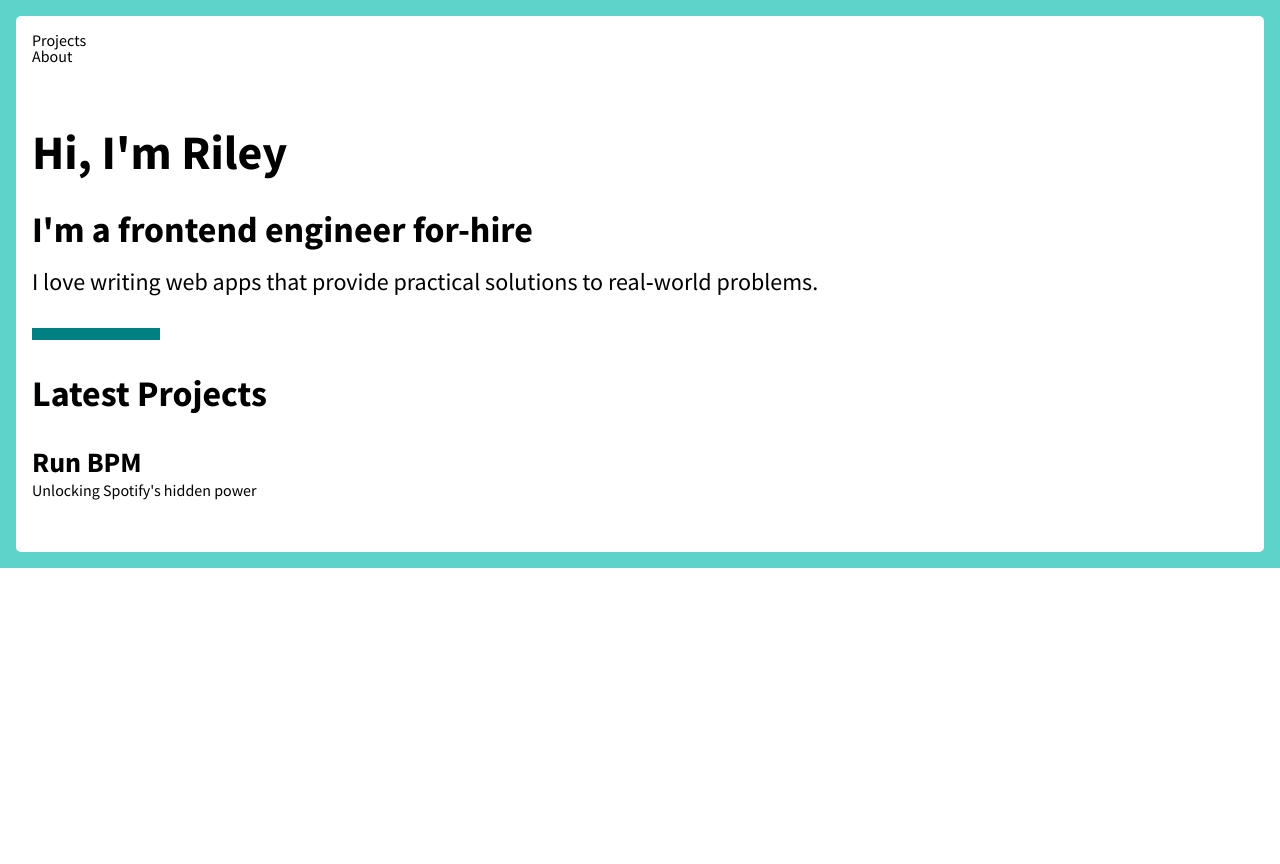
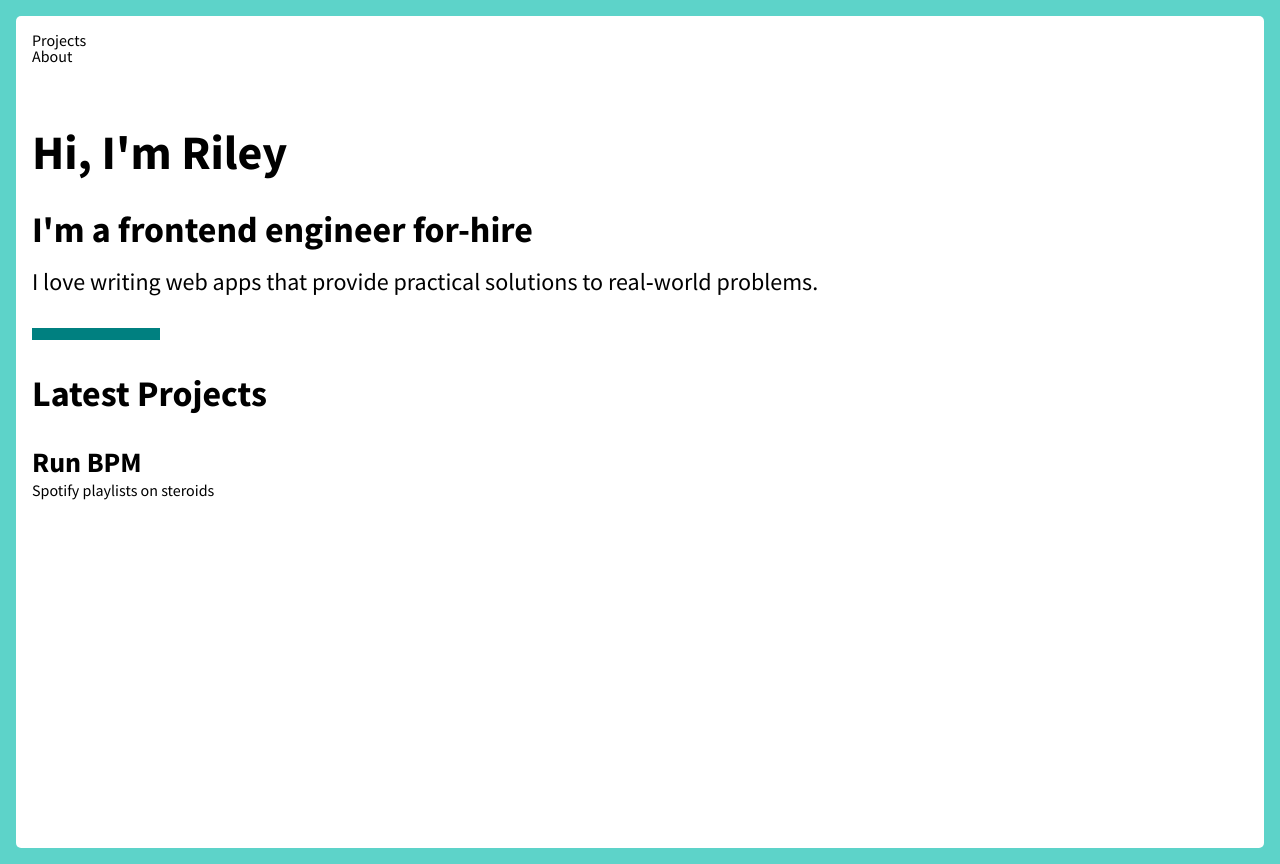
Before and after one commit to rileyhemp/portfolio, a Vue app: page / in a window 1280 px wide. Before the commit the page ends 800 px from the top, so only its background shows below. Built offline with nearby package versions, Linux system fonts and the light colour scheme.

Commit message:
progress on project component

```diff
--- a/src/App.vue
+++ b/src/App.vue
@@ -20,7 +20,7 @@
 				<div class="spacer" />
 				<main>
 					<h2>Latest Projects</h2>
-					<dev-project v-for="project in projects" :key="project.index" :name="project.name" :description="project.description" />
+					<dev-project v-for="project in projects" :key="project.index" :project="project" />
 				</main>
 			</div>
 		</div>
@@ -39,7 +39,10 @@ export default {
 			projects: [
 				{
 					name: "Run BPM",
-					description: "Unlocking Spotify's hidden power"
+					description: "Spotify playlists on steroids",
+					image: "https://via.placeholder.com/300x300.png/09f/fff",
+					about:
+						"Adding an image file extension will render the image in the correct format. JPG & JPEG are identical. The image extension can go at the end of any option in the URL, like this"
 				}
 			]
 		};
--- a/src/components/Project.vue
+++ b/src/components/Project.vue
@@ -1,8 +1,18 @@
 <template>
-	<article>
-		<h3>{{ project.name }}</h3>
-		<p class="body-1">{{ project.description }}</p>
-	</article>
+	<div class="project-wrapper" :class="collapsed ? null : 'expanded'" @click="() => (collapsed = !collapsed)">
+		<section>
+			<h3>{{ project.name }}</h3>
+			<p class="body-1">{{ project.description }}</p>
+		</section>
+		<article :class="collapsed ? null : 'expanded'">
+			<img :src="project.image" alt="" />
+			<div class="project-description">
+				<p class="body-1">
+					{{ project.about }}
+				</p>
+			</div>
+		</article>
+	</div>
 </template>
 
 <script>
@@ -10,8 +20,27 @@ export default {
 	name: "Project",
 	data: function() {
 		return {
-			project: this.$attrs
+			project: this.$attrs.project,
+			collapsed: true
 		};
 	}
 };
 </script>
+
+<style scoped>
+article {
+	height: 0rem;
+	overflow: hidden;
+	display: flex;
+	flex-direction: row-reverse;
+	transition: all 0.4s cubic-bezier(0.075, 0.82, 0.165, 1);
+}
+article.expanded {
+	height: 18rem;
+}
+img {
+	max-width: 300px;
+	object-fit: cover;
+	padding-bottom: 0.75rem;
+}
+</style>
--- a/src/css/main.scss
+++ b/src/css/main.scss
@@ -42,6 +42,7 @@ p {
 	padding: 1rem;
 	background: white;
 	border-radius: 5px;
+	min-height: 100vh;
 }
 
 nav {
@@ -55,6 +56,17 @@ nav {
 	background: teal;
 }
 
-article {
-	margin: 2rem 0;
+section {
+	margin: 2rem 0 1rem 0;
+	cursor: pointer;
+	background: white;
+	border-bottom: none;
 }
+
+.project-wrapper:hover {
+	border-bottom: 5px solid rgba(0, 0, 0, 0.2);
+}
+
+.project-wrapper.expanded {
+	border-bottom: 5px solid rgba(0, 0, 0, 0.2);
+}
```
